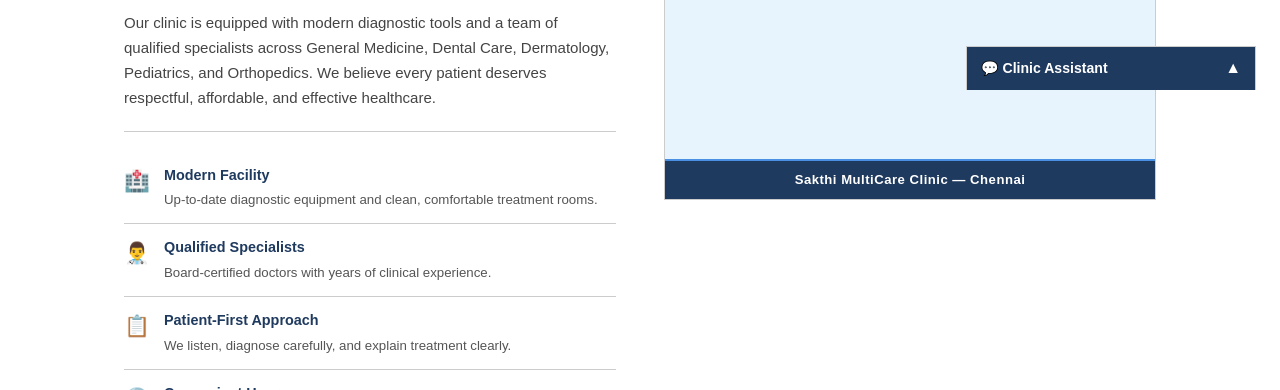
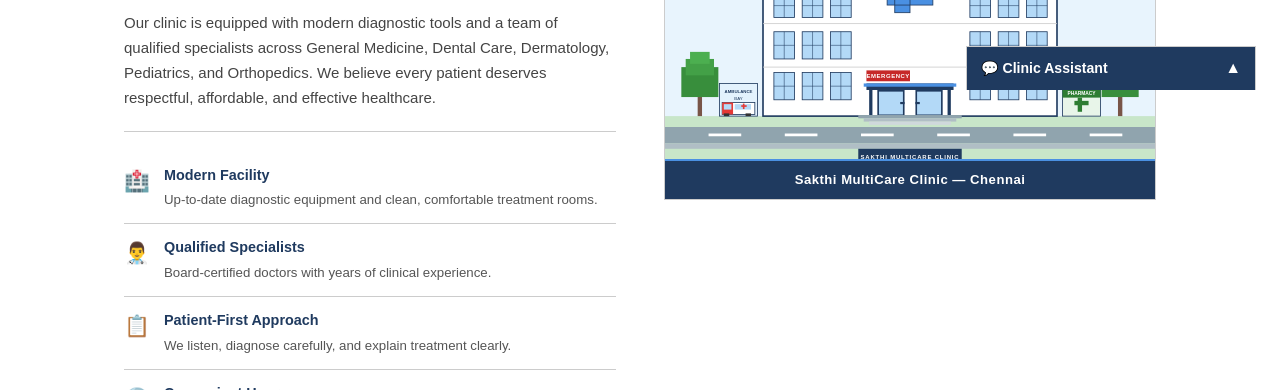
Before and after one commit to PonesakkiM/FUTURE_FS_03, a plain HTML site: page index.html in a window 1280 px wide. Shown: the part 710-1100 px from the top of the page. Drawn offline with Linux system fonts and the light colour scheme.

Commit message:
Use hospital.svg fallback and ensure overlay logo visibility

```diff
--- a/css/style.css
+++ b/css/style.css
@@ -366,6 +366,8 @@ section.grey-bg {
   border-radius: 6px;
   box-shadow: 0 2px 6px rgba(0,0,0,0.12);
 }
+
+.overlay-logo { z-index: 3; }
 
 .hospital-img-fallback {
   display: none;
--- a/index.html
+++ b/index.html
@@ -121,7 +121,7 @@
         </div>
       </div>
       <div class="about-image-block">
-        <div class="hero-photo" style="background-image: url('images/hospital.jpg');">
+        <div class="hero-photo" style="background-image: url('images/hospital.svg');">
           <img src="images/logo.svg" alt="Sakthi MultiCare Clinic Logo" class="overlay-logo" />
           <img src="images/hospital.svg" alt="" class="hospital-img-fallback" aria-hidden="true" />
         </div>
```
